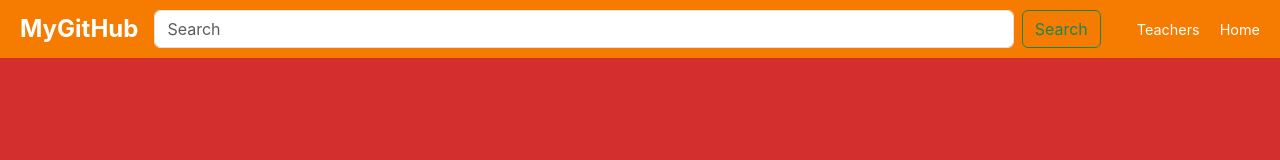
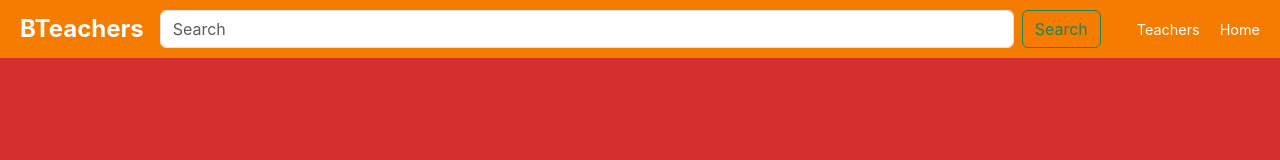
Before and after one commit to GencoMattia/Vue.js_Bteachers, a Vue app: page / in a window 1280 px wide. Shown: the top 160 px of the page. Built offline with nearby package versions, Linux system fonts and the light colour scheme.

Commit message:
Changed header logo

```diff
--- a/src/components/AppHeader.vue
+++ b/src/components/AppHeader.vue
@@ -20,7 +20,7 @@ export default {
 <template>
     <header class="header d-flex align-items-center">
         <!-- Logo -->
-        <div class="logo">MyGitHub</div>
+        <div class="logo">BTeachers</div>
 
         <!-- Barra di ricerca che occupa tutto lo spazio disponibile -->
         <form class="d-flex flex-grow-1 mx-3" role="search">
```
